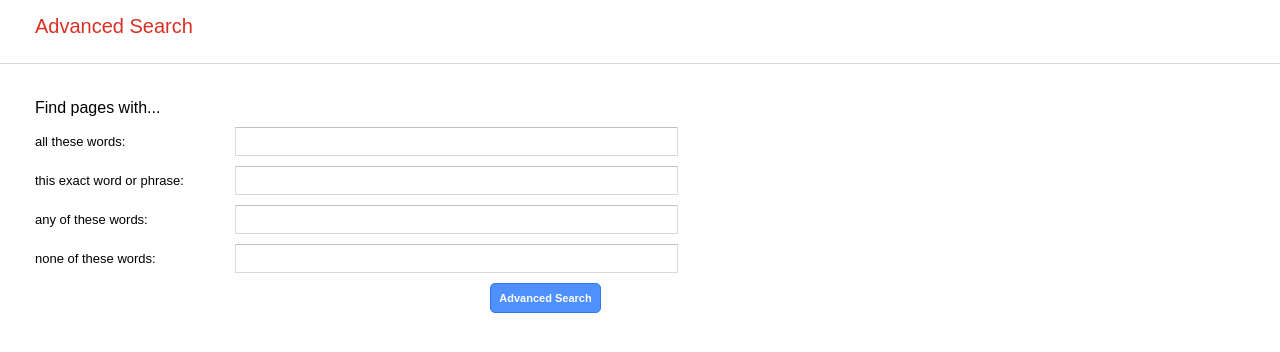
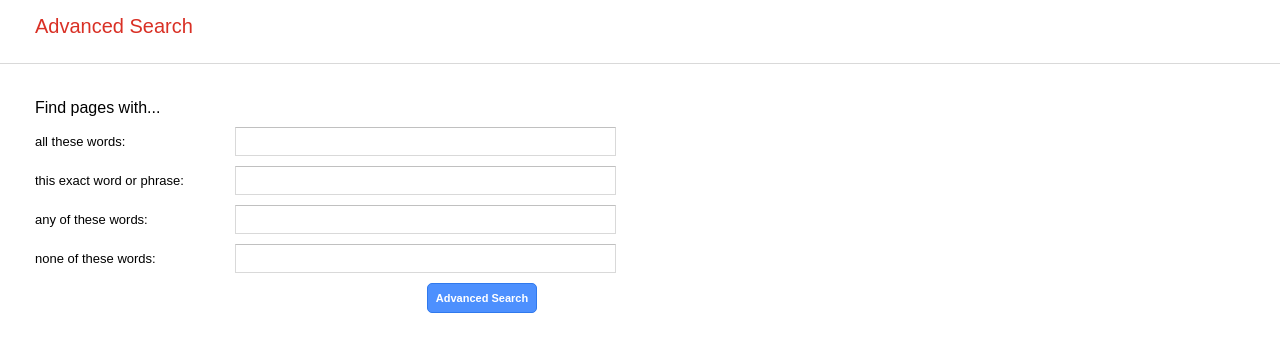
Before and after one commit to rafacostaa/cs50_web_programming, a plain HTML site: page advancedSearch.html in a window 1280 px wide. Shown: the part 70-422 px from the top of the page. Drawn offline with Linux system fonts and the light colour scheme.

Commit message:
update files

```diff
--- a/style.scss
+++ b/style.scss
@@ -134,11 +134,13 @@ body{
 
     .advanced-form{
         padding-top: 10px;
-        width: 50%;
+        width: auto;
+
+
 
         .advanced-form-items{
             display: grid;
-            grid-template-columns: 200px 117%;
+            grid-template-columns: 200px 50%;
             grid-row-gap: 10px;
 
             label, input{
@@ -167,7 +169,7 @@ body{
             padding-top: 10px;
             display: flex;
             justify-content: flex-end;
-            width: 93.5%;
+            max-width: 41.5%;
               input{
                   margin-right: 0;
                   padding: 1vh;
```
Also changed, not shown: style.css, 1 other file.
